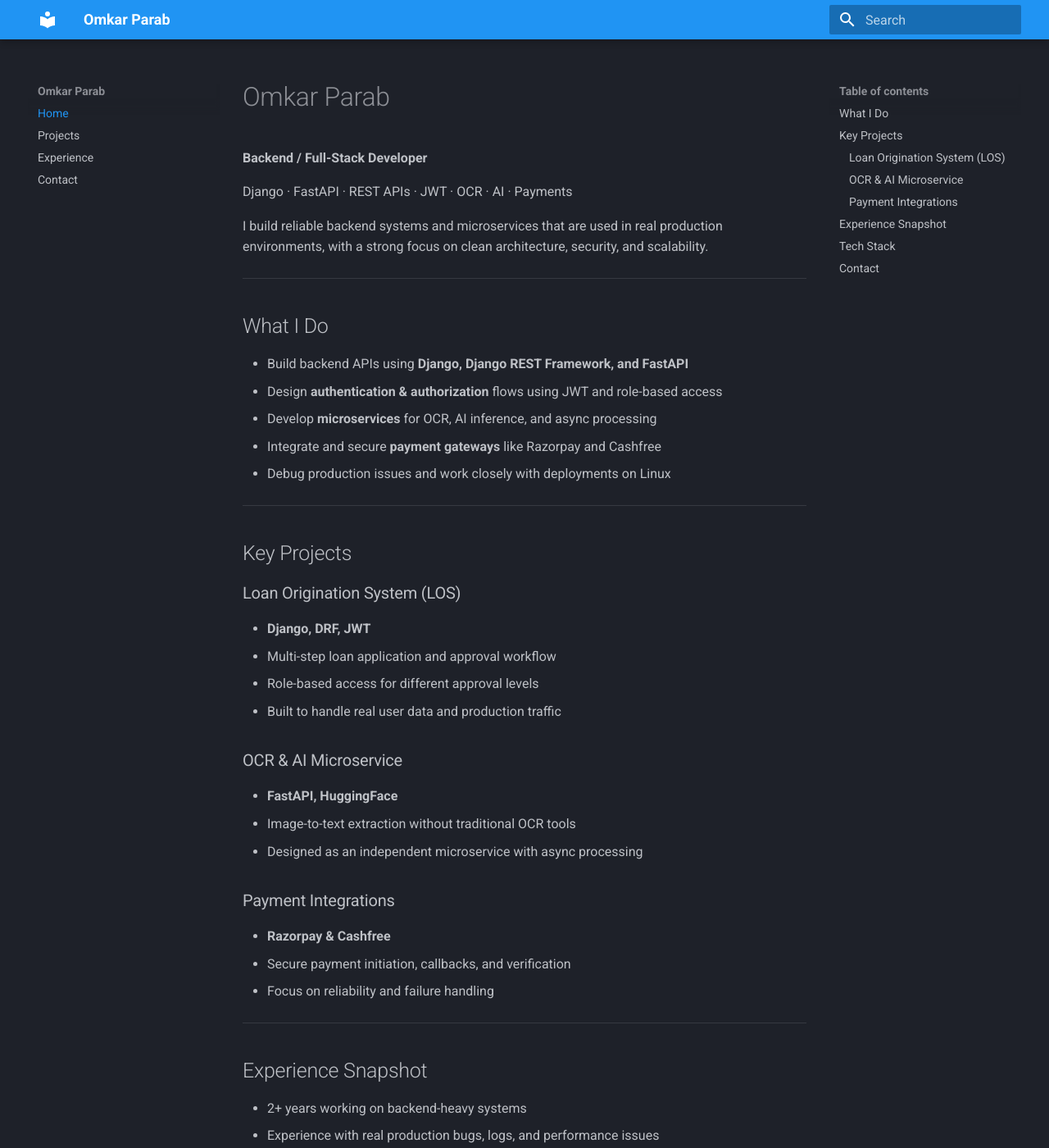
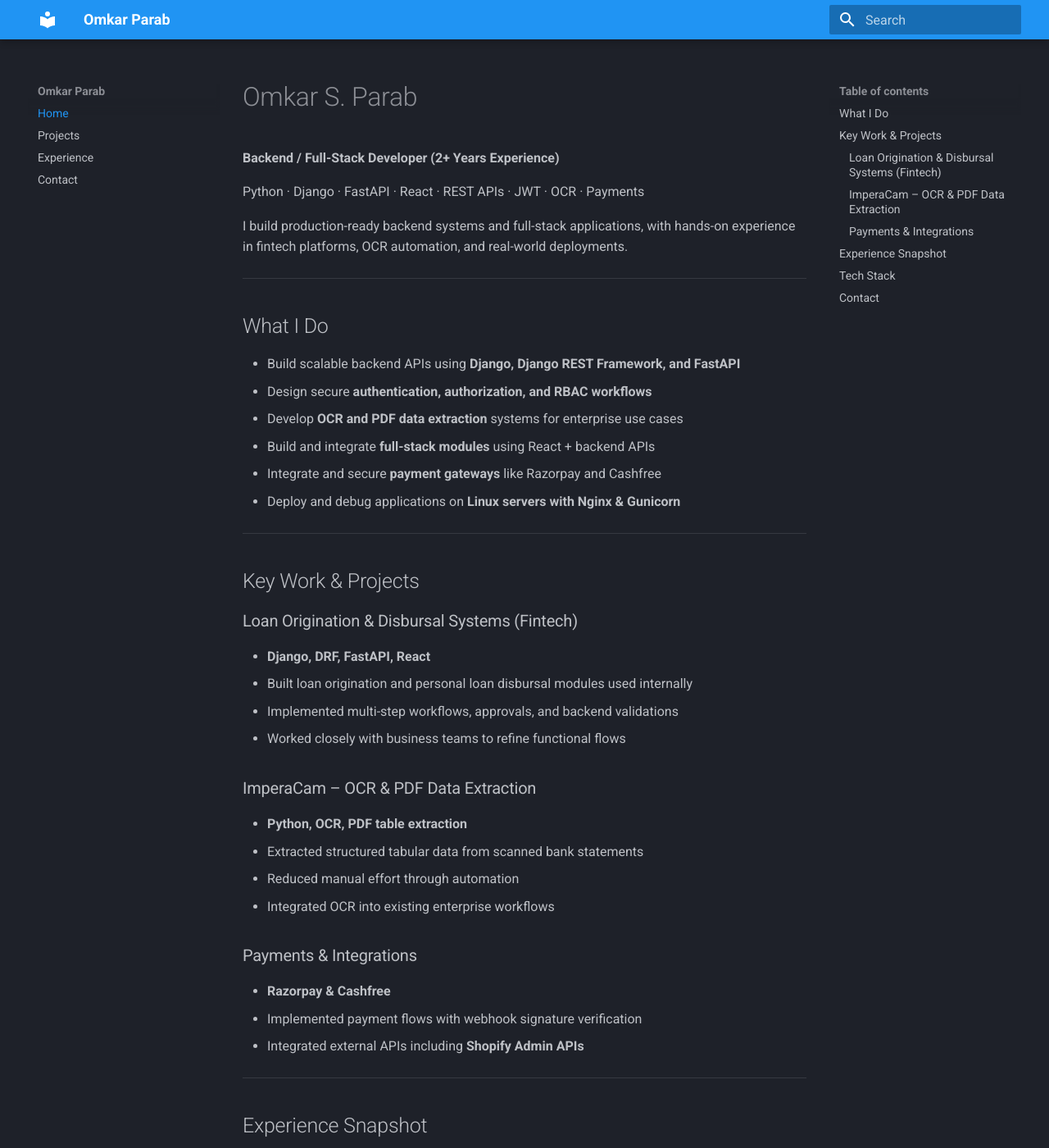
Before and after one commit to ImOmkar/ImOmkar.github.io, an MkDocs documentation site: the page built from docs/index.md, in a window 1280 px wide and 1400 px high. Shown: the whole window at 82% size. Built offline with MkDocs 1.6.1 and Material for MkDocs 9.7.7, drawn with Linux system fonts in a browser that asks for light colours; some of the changed text lies outside the part shown.

Commit message:
index.md updated

```diff
--- a/docs/index.md
+++ b/docs/index.md
@@ -1,60 +1,64 @@
-# Omkar Parab
+# Omkar S. Parab
 
-**Backend / Full-Stack Developer**
+**Backend / Full-Stack Developer (2+ Years Experience)**
 
-Django · FastAPI · REST APIs · JWT · OCR · AI · Payments
+Python · Django · FastAPI · React · REST APIs · JWT · OCR · Payments
 
-I build reliable backend systems and microservices that are used in real production environments, with a strong focus on clean architecture, security, and scalability.
+I build production-ready backend systems and full-stack applications, with hands-on experience in fintech platforms, OCR automation, and real-world deployments.
 
 ---
 
 ## What I Do
 
-- Build backend APIs using **Django, Django REST Framework, and FastAPI**
-- Design **authentication & authorization** flows using JWT and role-based access
-- Develop **microservices** for OCR, AI inference, and async processing
+- Build scalable backend APIs using **Django, Django REST Framework, and FastAPI**
+- Design secure **authentication, authorization, and RBAC workflows**
+- Develop **OCR and PDF data extraction** systems for enterprise use cases
+- Build and integrate **full-stack modules** using React + backend APIs
 - Integrate and secure **payment gateways** like Razorpay and Cashfree
-- Debug production issues and work closely with deployments on Linux
+- Deploy and debug applications on **Linux servers with Nginx & Gunicorn**
 
 ---
 
-## Key Projects
+## Key Work & Projects
 
-### Loan Origination System (LOS)
-- **Django, DRF, JWT**
-- Multi-step loan application and approval workflow
-- Role-based access for different approval levels
-- Built to handle real user data and production traffic
+### Loan Origination & Disbursal Systems (Fintech)
+- **Django, DRF, FastAPI, React**
+- Built loan origination and personal loan disbursal modules used internally
+- Implemented multi-step workflows, approvals, and backend validations
+- Worked closely with business teams to refine functional flows
 
-### OCR & AI Microservice
-- **FastAPI, HuggingFace**
-- Image-to-text extraction without traditional OCR tools
-- Designed as an independent microservice with async processing
+### ImperaCam – OCR & PDF Data Extraction
+- **Python, OCR, PDF table extraction**
+- Extracted structured tabular data from scanned bank statements
+- Reduced manual effort through automation
+- Integrated OCR into existing enterprise workflows
 
-### Payment Integrations
+### Payments & Integrations
 - **Razorpay & Cashfree**
-- Secure payment initiation, callbacks, and verification
-- Focus on reliability and failure handling
+- Implemented payment flows with webhook signature verification
+- Integrated external APIs including **Shopify Admin APIs**
 
 ---
 
 ## Experience Snapshot
 
-- 2+ years working on backend-heavy systems
-- Experience with real production bugs, logs, and performance issues
-- Comfortable with **Linux, Nginx, Gunicorn, and API deployments**
-- Strong preference for clean, readable, and maintainable code
+- **2+ years** of hands-on development experience
+- Worked on **production fintech and enterprise applications**
+- Comfortable with **backend-heavy systems and real production issues**
+- Experience deploying apps on **DigitalOcean and AWS S3**
+- Contributor to **Django Marathi localization (open source)**
 
 ---
 
 ## Tech Stack
 
-**Backend:** Python, Django, FastAPI
-**APIs:** REST, JWT Authentication
-**Databases:** PostgreSQL, SQLite
-**AI / OCR:** HuggingFace Models
-**DevOps:** Linux, Nginx, Gunicorn
-**Frontend (working knowledge):** React, Tailwind CSS
+**Backend:** Python, Django, Flask, FastAPI
+**Frontend:** React, JavaScript, Tailwind CSS
+**APIs:** REST, JWT Authentication, RBAC
+**Databases:** PostgreSQL, MySQL
+**OCR / Automation:** Tesseract OCR, PDF Data Extraction
+**DevOps:** Linux, Nginx, Gunicorn, DigitalOcean, AWS S3
+**Tools:** Git, GitHub, Postman
 
 ---
 
```
Also changed, not shown: other parts of docs/index.md (+1 -0 lines), site/index.html, site/search/search_index.json.
